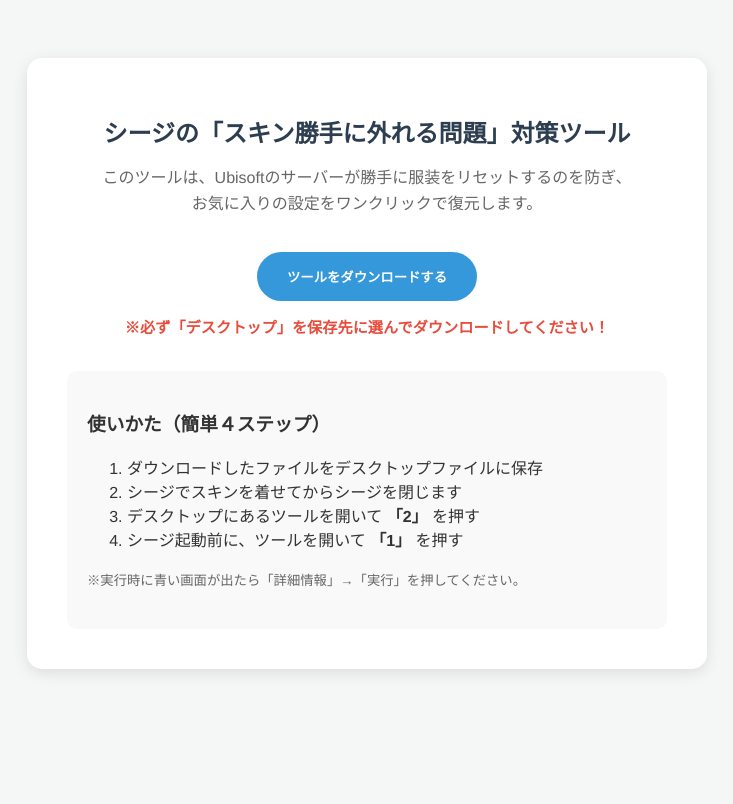
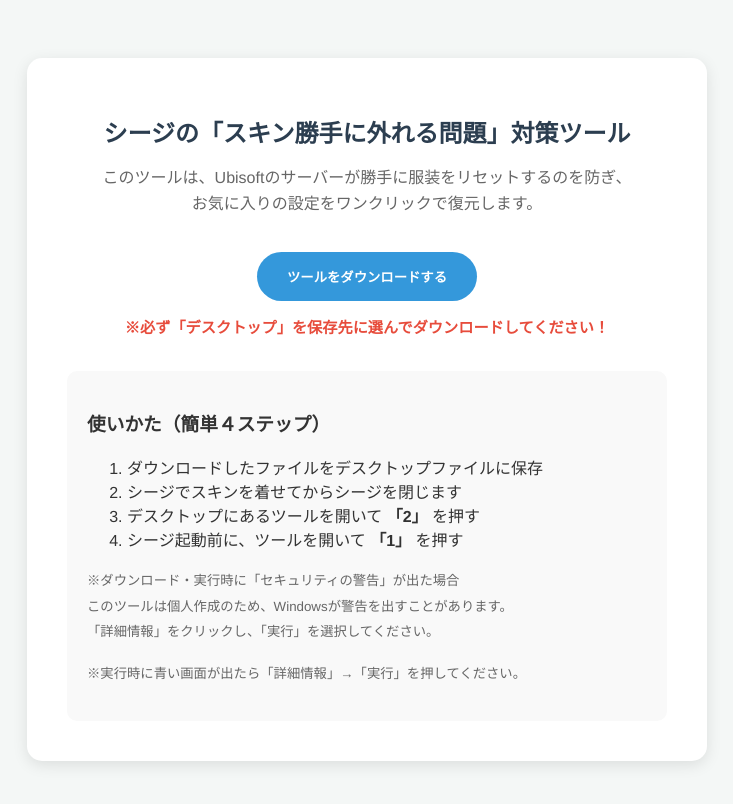
Before and after one commit to shivainu-r6s/r6s-tool-skin, a plain HTML site: page index.html in a window 1280 px wide. Shown: the whole page, without its empty margins (273-1006 px from the left). Drawn offline with Linux system fonts and the light colour scheme.

Commit message:
Refactor index.html for improved functionality
Updated HTML structure and script for the R6S Skin Management Tool.

```diff
--- a/index.html
+++ b/index.html
@@ -77,6 +77,9 @@
             <li> デスクトップにあるツールを開いて <strong>「2」</strong> を押す</li>
             <li>シージ起動前に、ツールを開いて <strong>「1」</strong> を押す</li>
         </ol>
+        <p><small>※ダウンロード・実行時に「セキュリティの警告」が出た場合<br>
+            このツールは個人作成のため、Windowsが警告を出すことがあります。<br>
+            「詳細情報」をクリックし、「実行」を選択してください。</small></p>
         <p><small>※実行時に青い画面が出たら「詳細情報」→「実行」を押してください。</small></p>
     </div>
 </div>
```
